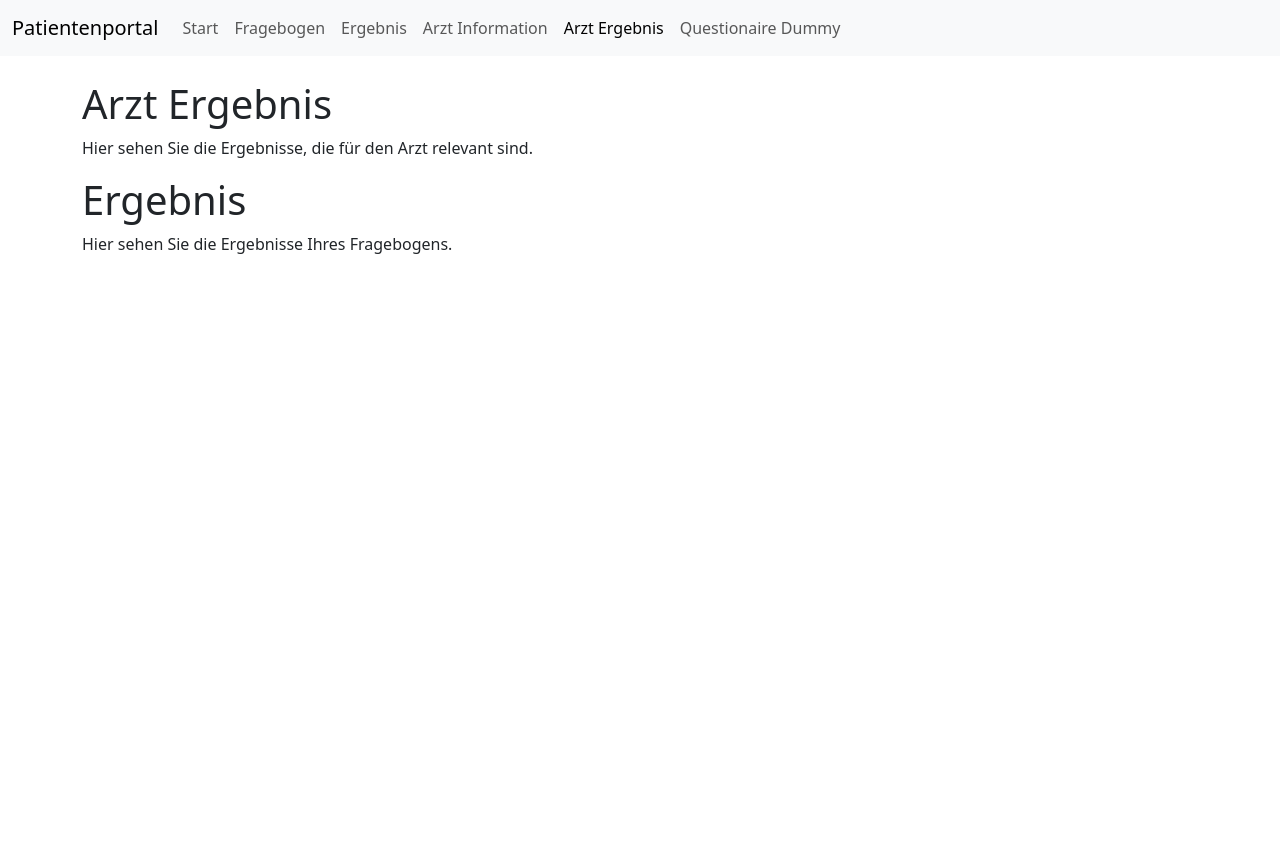
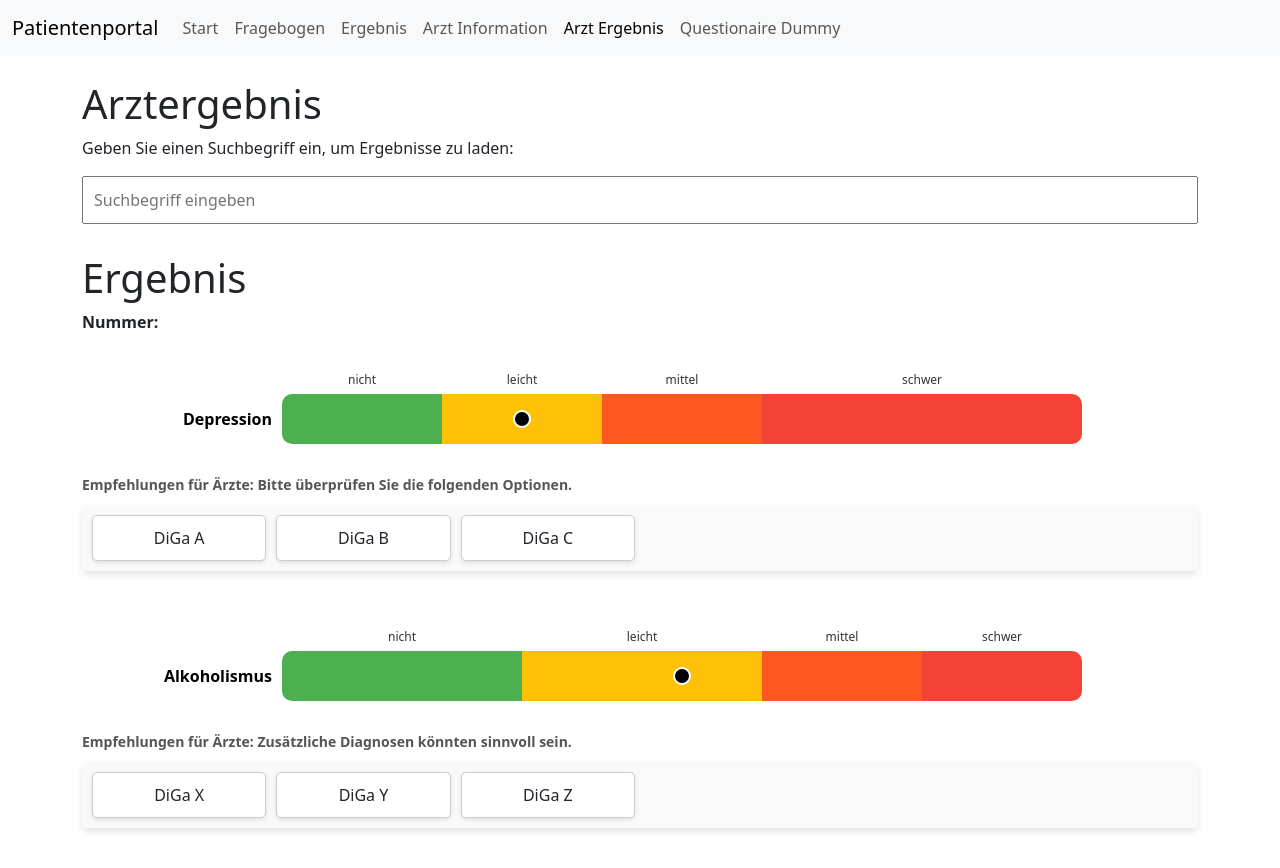
Before and after one commit to CoutinhoDeSousa/Mental-Health-Hackathon-2024, a React (Create React App) app in the folder mhp/frontend/patienten-app/: page /arztergebnis in a window 1280 px wide. Before the commit the page ends 800 px from the top, so only its background shows below. Built offline with nearby package versions, Linux system fonts and the light colour scheme.

Commit message:
added text possibilities for patient & doctor -

```diff
--- a/mhp/frontend/patienten-app/package.json
+++ b/mhp/frontend/patienten-app/package.json
@@ -6,7 +6,9 @@
     "@testing-library/jest-dom": "^5.17.0",
     "@testing-library/react": "^13.4.0",
     "@testing-library/user-event": "^13.5.0",
+    "axios": "^1.7.8",
     "bootstrap": "^5.3.3",
+    "d3": "^7.9.0",
     "react": "^18.3.1",
     "react-dom": "^18.3.1",
     "react-router-dom": "^6.28.0",
--- a/mhp/frontend/patienten-app/src/Pages/ArztErgebnis.js
+++ b/mhp/frontend/patienten-app/src/Pages/ArztErgebnis.js
@@ -1,12 +1,32 @@
-import React from 'react';
+import React, { useState } from 'react';
 import Ergebnis from './Ergebnis';
 
 const ArztErgebnis = () => {
+    const [searchString, setSearchString] = useState("");
+
+    const handleInputChange = (e) => {
+        setSearchString(e.target.value);
+    };
+
     return (
         <div>
-            <h1>Arzt Ergebnis</h1>
-            <p>Hier sehen Sie die Ergebnisse, die für den Arzt relevant sind.</p>
-            <Ergebnis />
+            <h1>Arztergebnis</h1>
+            <p>Geben Sie einen Suchbegriff ein, um Ergebnisse zu laden:</p>
+            <div style={{ marginBottom: '20px' }}>
+                <input
+                    type="text"
+                    value={searchString}
+                    onChange={handleInputChange}
+                    placeholder="Suchbegriff eingeben"
+                    style={{
+                        width: "100%",
+                        padding: "10px",
+                        fontSize: "16px",
+                        marginBottom: "10px",
+                    }}
+                />
+            </div>
+            <Ergebnis searchString={searchString} docmode={true}/>
         </div>
     );
 };
--- a/mhp/frontend/patienten-app/src/Pages/Ergebnis.js
+++ b/mhp/frontend/patienten-app/src/Pages/Ergebnis.js
@@ -1,10 +1,47 @@
 import React from 'react';
+import GraphObject from './GraphObject';
 
-const Ergebnis = () => {
+const Ergebnis = ({ number, docmode = false}) => {
+    const data = [
+        {
+            category: 'Depression',
+            value: 30,
+            ranges: [
+                { label: 'nicht', range: [0, 20] },
+                { label: 'leicht', range: [20, 40] },
+                { label: 'mittel', range: [40, 60] },
+                { label: 'schwer', range: [60, 100] },
+            ],
+            digas: ['DiGa A', 'DiGa B', 'DiGa C'],
+            texts: {
+                arzt: 'Empfehlungen für Ärzte: Bitte überprüfen Sie die folgenden Optionen.',
+                nichtArzt: 'Hinweise für Patienten: Diese Optionen könnten hilfreich sein.',
+            },
+        },
+        {
+            category: 'Alkoholismus',
+            value: 50,
+            ranges: [
+                { label: 'nicht', range: [0, 30] },
+                { label: 'leicht', range: [30, 60] },
+                { label: 'mittel', range: [60, 80] },
+                { label: 'schwer', range: [80, 100] },
+            ],
+            digas: ['DiGa X', 'DiGa Y', 'DiGa Z'],
+            texts: {
+                arzt: 'Empfehlungen für Ärzte: Zusätzliche Diagnosen könnten sinnvoll sein.',
+                nichtArzt: 'Hinweise für Patienten: Prüfen Sie die Optionen.',
+            },
+        },
+    ];
+
     return (
         <div>
             <h1>Ergebnis</h1>
-            <p>Hier sehen Sie die Ergebnisse Ihres Fragebogens.</p>
+            <div style={{ marginBottom: '20px' }}>
+                <p><strong>Nummer:</strong> {number}</p>
+            </div>
+            <GraphObject data={data} mode={docmode} />
         </div>
     );
 };
--- /dev/null
+++ b/mhp/frontend/patienten-app/src/Pages/GraphObject.js
@@ -0,0 +1,150 @@
+import React, { useEffect, useRef } from 'react';
+import * as d3 from 'd3';
+
+const GraphObject = ({ data, mode }) => {
+    const chartRefs = useRef([]);
+
+    useEffect(() => {
+        if (!data || data.length === 0) return;
+
+        data.forEach((item, index) => {
+            const chartRef = chartRefs.current[index];
+            if (!chartRef) return;
+
+            const svg = d3.select(chartRef);
+            const width = 800;
+            const barHeight = 50;
+            const margin = { top: 40, right: 20, bottom: 20, left: 200 };
+
+            svg.selectAll('*').remove(); // Vorherigen Inhalt löschen
+
+            const chartGroup = svg
+                .attr('width', width + margin.left + margin.right)
+                .attr('height', barHeight + margin.top + margin.bottom)
+                .append('g')
+                .attr('transform', `translate(${margin.left}, ${margin.top})`);
+
+            const xScale = d3.scaleLinear().domain([0, 100]).range([0, width]);
+
+            const gradientId = `gradient-${index}`;
+            const gradient = svg
+                .append('defs')
+                .append('linearGradient')
+                .attr('id', gradientId)
+                .attr('x1', '0%')
+                .attr('x2', '100%')
+                .attr('y1', '0%')
+                .attr('y2', '0%');
+
+            const baseColors = ['#4CAF50', '#FFC107', '#FF5722', '#F44336'];
+            const numRanges = item.ranges.length;
+            const rangeColors = d3.scaleLinear()
+                .domain(d3.range(0, numRanges).map((d) => d / (numRanges - 1)))
+                .range(baseColors);
+
+            item.ranges.forEach((range, rangeIndex) => {
+                const startX = xScale(range.range[0]);
+                const endX = xScale(range.range[1]);
+                const midX = (startX + endX) / 2;
+
+                gradient
+                    .append('stop')
+                    .attr('offset', `${(range.range[0] / 100) * 100}%`)
+                    .attr('stop-color', rangeColors(rangeIndex / (numRanges - 1)));
+
+                gradient
+                    .append('stop')
+                    .attr('offset', `${(range.range[1] / 100) * 100}%`)
+                    .attr('stop-color', rangeColors(rangeIndex / (numRanges - 1)));
+
+                chartGroup
+                    .append('text')
+                    .attr('x', midX)
+                    .attr('y', -10)
+                    .attr('text-anchor', 'middle')
+                    .text(range.label)
+                    .style('font-size', '12px')
+                    .style('fill', '#333');
+            });
+
+            chartGroup
+                .append('rect')
+                .attr('x', 0)
+                .attr('y', 0)
+                .attr('width', xScale(100))
+                .attr('height', barHeight)
+                .attr('rx', 10)
+                .attr('fill', `url(#${gradientId})`);
+
+            chartGroup
+                .append('circle')
+                .attr('cx', xScale(item.value))
+                .attr('cy', barHeight / 2)
+                .attr('r', 8)
+                .attr('fill', '#000')
+                .attr('stroke', '#fff')
+                .attr('stroke-width', 2);
+
+            chartGroup
+                .append('text')
+                .attr('x', -10)
+                .attr('y', barHeight / 2)
+                .attr('dy', '0.35em')
+                .attr('text-anchor', 'end')
+                .text(item.category)
+                .style('font-size', '16px')
+                .style('font-weight', 'bold');
+        });
+    }, [data]);
+
+    return (
+        <div>
+            {data.map((item, index) => (
+                <div key={index} style={{ marginBottom: '40px' }}>
+                    {/* Bar Chart */}
+                    <svg
+                        ref={(el) => (chartRefs.current[index] = el)}
+                        style={{ display: 'block', marginBottom: '10px' }}
+                    ></svg>
+
+                    {/* Arzt- oder Nicht-Arzt-Text */}
+                    <div style={{ marginBottom: '10px', fontSize: '14px', color: '#555' }}>
+                        <strong>{mode ? item.texts.arzt : item.texts.nichtArzt}</strong>
+                    </div>
+
+                    {/* Dropdown für DiGas */}
+                    <div
+                        style={{
+                            display: 'grid',
+                            gridTemplateColumns: 'repeat(auto-fill, minmax(150px, 1fr))',
+                            gap: '10px',
+                            background: '#f9f9f9',
+                            padding: '10px',
+                            borderRadius: '5px',
+                            boxShadow: '0px 4px 6px rgba(0, 0, 0, 0.1)',
+                        }}
+                    >
+                        {item.digas.map((diga, digaIndex) => (
+                            <div
+                                key={digaIndex}
+                                style={{
+                                    padding: '10px',
+                                    background: '#fff',
+                                    border: '1px solid #ccc',
+                                    borderRadius: '5px',
+                                    textAlign: 'center',
+                                    cursor: 'pointer',
+                                    boxShadow: '0px 2px 4px rgba(0, 0, 0, 0.1)',
+                                }}
+                            >
+                                {diga}
+                            </div>
+                        ))}
+                    </div>
+                </div>
+            ))}
+        </div>
+    );
+};
+
+export default GraphObject;
```
